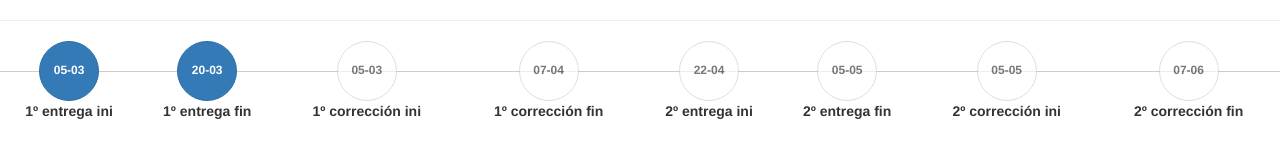
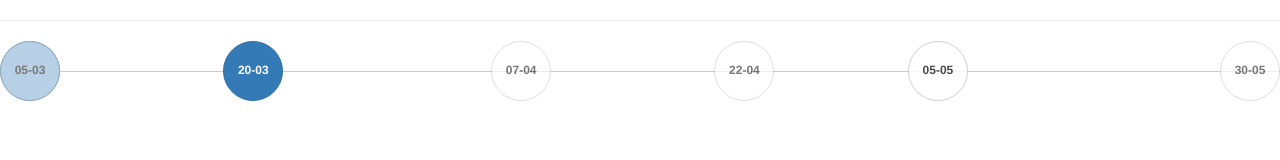
Before and after one commit to JoseMariaLanza/timeLine, a plain HTML site: page index.html in a window 1280 px wide. Drawn offline with nearby package versions, Linux system fonts and the light colour scheme.

Commit message:
resize and positioning of date elements

```diff
--- a/index.css
+++ b/index.css
@@ -18,12 +18,16 @@
     width: 100%;
     height: 1px;
     background-color: #ccc;
+    z-index: -100;
 }
 
 .steps-form .steps-row .steps-step {
     display: table-cell;
     text-align: center;
-    position: relative;
+}
+
+.steps-step>a {
+    position: absolute;
 }
 
 .steps-form .steps-row .steps-step p {
--- a/index.html
+++ b/index.html
@@ -14,55 +14,55 @@
 </head>
 
 <body>
-    <!-- Stepper -->
     <div class='card'>
         <div class='card-body mb-4'>
             <hr class='mb-5' />
             <div class='steps-form'>
-                <div id="timeline" class='steps-row setup-panel'>
-                    <div class='steps-step'>
-                        <a id="1"type='button' class='btn btn-primary btn-circle' data-toggle="popover"><strong>05-03</strong></a>
-                        <div class='row'><strong> 1º entrega ini </strong> </div>
+                <div id="timeline" class='steps-row setup-panel steps-step'>
+                    <div id="step1" class='steps-step'>
+                        <a id="1" type='button' class='btn btn-primary btn-circle'
+                            data-toggle="popover"><strong>05-03</strong></a>
+                        <div class='row' hidden><strong> 1 1º entrega ini </strong> </div>
                     </div>
-                    <div class='steps-step'>
-                        <a id="2"type='button' class='btn btn-primary btn-circle' data-toggle="popover"><strong>20-03</strong></a>
-                        <div class='row'><strong> 1º entrega fin </strong> </div>
+                    <div id="step2" class='steps-step'>
+                        <a id="2" type='button' class='btn btn-primary btn-circle'
+                            data-toggle="popover"><strong>20-03</strong></a>
+                        <div class='row' hidden><strong> 2 1º entrega fin </strong> </div>
                     </div>
-                    <div class='steps-step'>
+                    <div id="step3" class='steps-step'>
                         <a id="3" type='button' class='btn btn-default btn-circle' data-toggle="popover"
                             disabled='disabled'><strong>05-03</strong></a>
-                        <div class='row'><strong> 1º corrección ini </strong> </div>
+                        <div class='row' hidden><strong> 3 1º corrección ini </strong> </div>
                     </div>
-                    <div class='steps-step'>
+                    <div id="step4" class='steps-step'>
                         <a id="4" type='button' class='btn btn-default btn-circle' data-toggle="popover"
                             disabled='disabled'><strong>07-04</strong></a>
-                        <div class='row'><strong> 1º corrección fin </strong> </div>
+                        <div class='row' hidden><strong> 4 1º corrección fin </strong> </div>
                     </div>
-                    <div class='steps-step'>
+                    <div id="step5" class='steps-step'>
                         <a id="5" type='button' class='btn btn-default btn-circle' data-toggle="popover"
                             disabled='disabled'><strong>22-04</strong></a>
-                        <div class='row'><strong> 2º entrega ini </strong> </div>
+                        <div class='row' hidden><strong> 5 2º entrega ini </strong> </div>
                     </div>
-                    <div class='steps-step'>
+                    <div id="step6" class='steps-step'>
                         <a id="6" type='button' class='btn btn-default btn-circle' data-toggle="popover"
                             disabled='disabled'><strong>05-05</strong></a>
-                        <div class='row'><strong> 2º entrega fin </strong> </div>
+                        <div class='row' hidden><strong> 6 2º entrega fin </strong> </div>
                     </div>
-                    <div class='steps-step'>
+                    <div id="step7" class='steps-step'>
                         <a id="7" type='button' class='btn btn-default btn-circle' data-toggle="popover"
                             disabled='disabled'><strong>05-05</strong></a>
-                        <div class='row'><strong> 2º corrección ini </strong> </div>
+                        <div class='row' hidden><strong> 7 2º corrección ini </strong> </div>
                     </div>
-                    <div class='steps-step'>
+                    <div id="step8" class='steps-step'>
                         <a id="8" type='button' class='btn btn-default btn-circle' data-toggle="popover"
-                            disabled='disabled'><strong>07-06</strong></a>
-                        <div class='row'><strong> 2º corrección fin </strong> </div>
+                            disabled='disabled'><strong>30-05</strong></a>
+                        <div class='row' hidden><strong> 8 2º corrección fin </strong> </div>
                     </div>
                 </div>
             </div>
         </div>
     </div>
-
     <script src="./index.js"></script>
 </body>
 
--- a/index.js
+++ b/index.js
@@ -1,4 +1,4 @@
-$(document).ready(function() {
+$(document).ready(function () {
     $('[data-toggle="popover"]').popover({
         title: popoverTitle,
         html: true,
@@ -6,11 +6,11 @@ $(document).ready(function() {
         trigger: 'hover',
         content: popoverContent
     })
+    timeLine()
 });
 
 function popoverContent() {
     let element = $(this)
-    // let content = document.querySelector('#dataPopover')
     let tag = document.getElementById(element.attr('id'))
     return tag.innerHTML
 }
@@ -26,27 +26,29 @@ function popoverTitle() {
     return parentNode.lastElementChild.lastElementChild.innerHTML
 }
 
-// --------------------------------------------------------------
-
-// FUNCIONAMIENTO DE POPOVER
-
-// $(document).ready(function() {
-//     $data = $(document).getElementById('dataPopover')
-//     $('[data-toggle="popover", data-content="$data"]').popover()
-// });
-
-// --------------------------------------------------------------
-
 function timeLine() {
     let timeLineWidth = document.getElementById('timeline').offsetWidth;
-    console.log(timeLineWidth)
-    let days = getDays()
-    console.log(days)
+
+    const firstDateElement = document.getElementById(1)
+    firstDateElement.style.left = "0px"
+
+    const lastDateElement = document.getElementById(8)
+
+    const totalDays = getDaysBetweenElements(parseInt(firstDateElement.id), parseInt(lastDateElement.id))
+
+    for (let i = 2; i <= 8; i++) {
+        let actualDateElement = document.getElementById(i)
+
+        let left = (timeLineWidth * getDaysBetweenElements(parseInt(firstDateElement.id), parseInt(actualDateElement.id))) / totalDays
+
+        left = (i === 8) ? left -= actualDateElement.offsetWidth : left
+        actualDateElement.style.left = left + "px"
+    }
 }
 
-function getDays() {
-    let firstDate = formatDate(1)
-    let lastDate = formatDate(8)
+function getDaysBetweenElements(element_1, element_2) {
+    let firstDate = formatDate(element_1)
+    let lastDate = formatDate(element_2)
     let diffInTime = lastDate.getTime() - firstDate.getTime()
     let diffInDays = diffInTime / (1000 * 3600 * 24)
     return diffInDays
@@ -54,74 +56,16 @@ function getDays() {
 
 function formatDate(id) {
     let dayMonth = document.getElementById(id).lastElementChild.innerHTML.split('-')
-    return new Date(2021, dayMonth[1]-1, dayMonth[0])
+    return new Date(new Date().getFullYear(), dayMonth[1] - 1, dayMonth[0])
 }
 
-timeLine()
+function debounce(func, time) {
+    var time = time || 100
+    var timer
+    return function(event) {
+        if(timer) clearTimeout(timer)
+        timer = setTimeout(func, time, event)
+    }
+}
 
-
-// document.addEventListener('DOMContentLoaded', readddy);
-
-// function readddy() {
-
-//     var navListItems = $('div.setup-panel div a'),
-
-//         allWells = $('.setup-content'),
-
-//         allNextBtn = $('.nextBtn'),
-
-//         allPrevBtn = $('.prevBtn');
-
-
-
-//     allWells.hide();
-
-
-
-//     navListItems.click(function (e) {
-
-//         e.preventDefault();
-
-//         var target = $($(this).attr('href')),
-
-//             item = $(this);
-
-
-
-//         if (!item.hasClass('disabled')) {
-
-//             navListItems.removeClass('btn-indigo').addClass('btn-default');
-
-//             item.addClass('btn-indigo');
-
-//             allWells.hide();
-
-//             target.show();
-
-//             target.find('input:eq(0)').focus();
-
-//         }
-
-//     });
-
-
-
-//     allPrevBtn.click(function () {
-
-//         console.log('allPrevBtn');
-
-//     });
-
-
-
-//     allNextBtn.click(function () {
-
-//         console.log('allNextBtn');
-
-//     });
-
-
-
-//     $('div.setup-panel div a.btn-indigo').trigger('click');
-
-// };
+window.addEventListener("resize", debounce(timeLine, 150))
```
